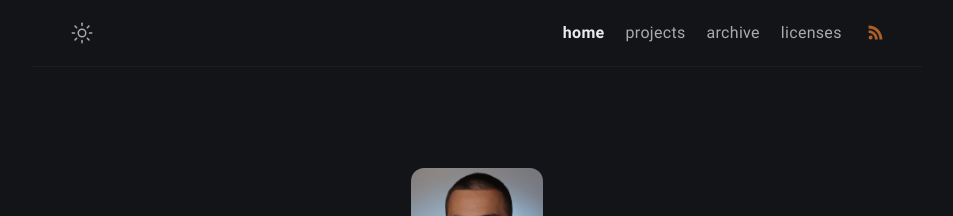
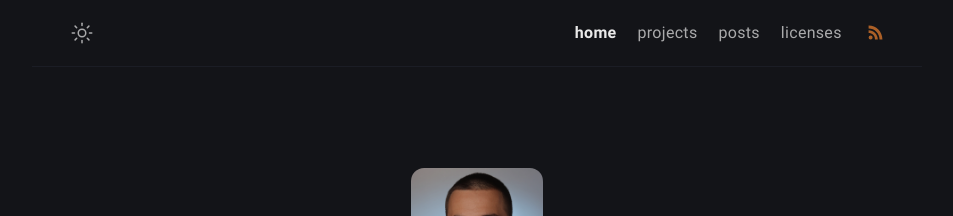
Before and after one commit to Masihtabaei/Masihtabaei.github.io, a Jekyll site: the page built from index.md, in a window 1280 px wide. Shown: the top 216 px of the page, without its empty margins (163-1116 px from the left). Built offline with Jekyll 4.4.1, drawn with Linux system fonts in a browser that asks for light colours; nearby versions of some CDN libraries.

Commit message:
Improve naming
Use a better name instead of archieve

```diff
--- a/_config.yml
+++ b/_config.yml
@@ -17,6 +17,7 @@ author:
   username: Masihtabaei # general username
   github: Masihtabaei # github username
   google_scholar: PsjLxWcAAAAJ # google scholar username
+  youtube: masihtabaei # youtube username
   linkedin: seyedmasih-tabaei # linkeding username
   twitter:  Masihtabaei # twitter username
   facebook: facebook_username # facebook username
--- a/_data/menus.yml
+++ b/_data/menus.yml
@@ -6,8 +6,8 @@
   url: /projects/
   external: false
 
-- title: archive
-  url: /archive/
+- title: posts
+  url: /posts/
   external: false
 
 - title: licenses
--- a/_includes/author.html
+++ b/_includes/author.html
@@ -16,7 +16,7 @@
       <i class="fa-brands fa-google-scholar"></i>
       Google Scholar
     </a>
-    <a href="https://www.youtube.com/@{{ site.author.username }}" class="author-link">
+    <a href="https://www.youtube.com/@{{ site.author.youtube }}" class="author-link">
       <i class="fa-brands fa-youtube"></i>
       YouTube
     </a>
--- a/archive.html
+++ b/posts.html
@@ -1,6 +1,6 @@
 ---
-title: Archive
-permalink: /archive/
+title: Posts
+permalink: /posts/
 layout: page
 excerpt: All post.
 comments: false
```
